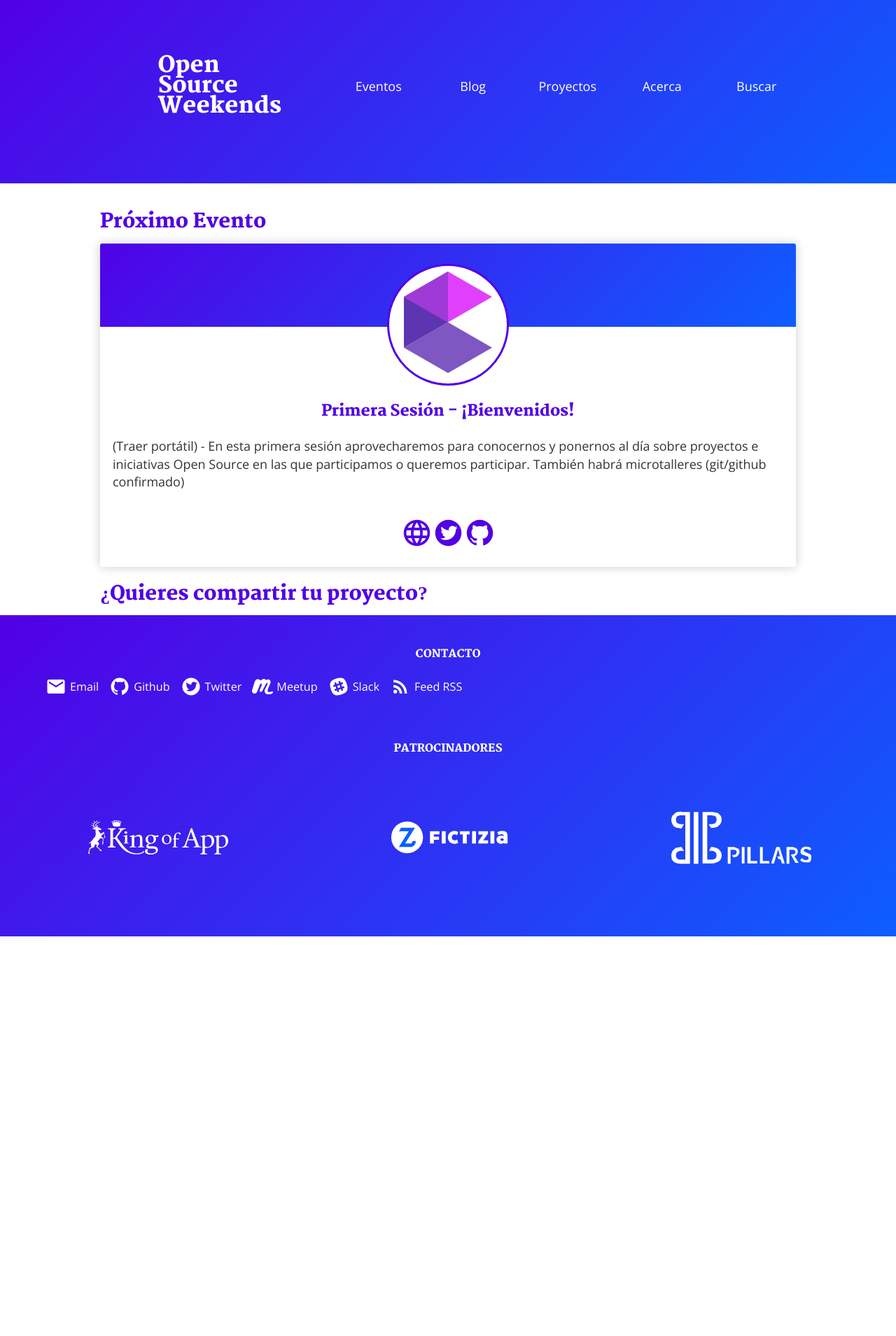
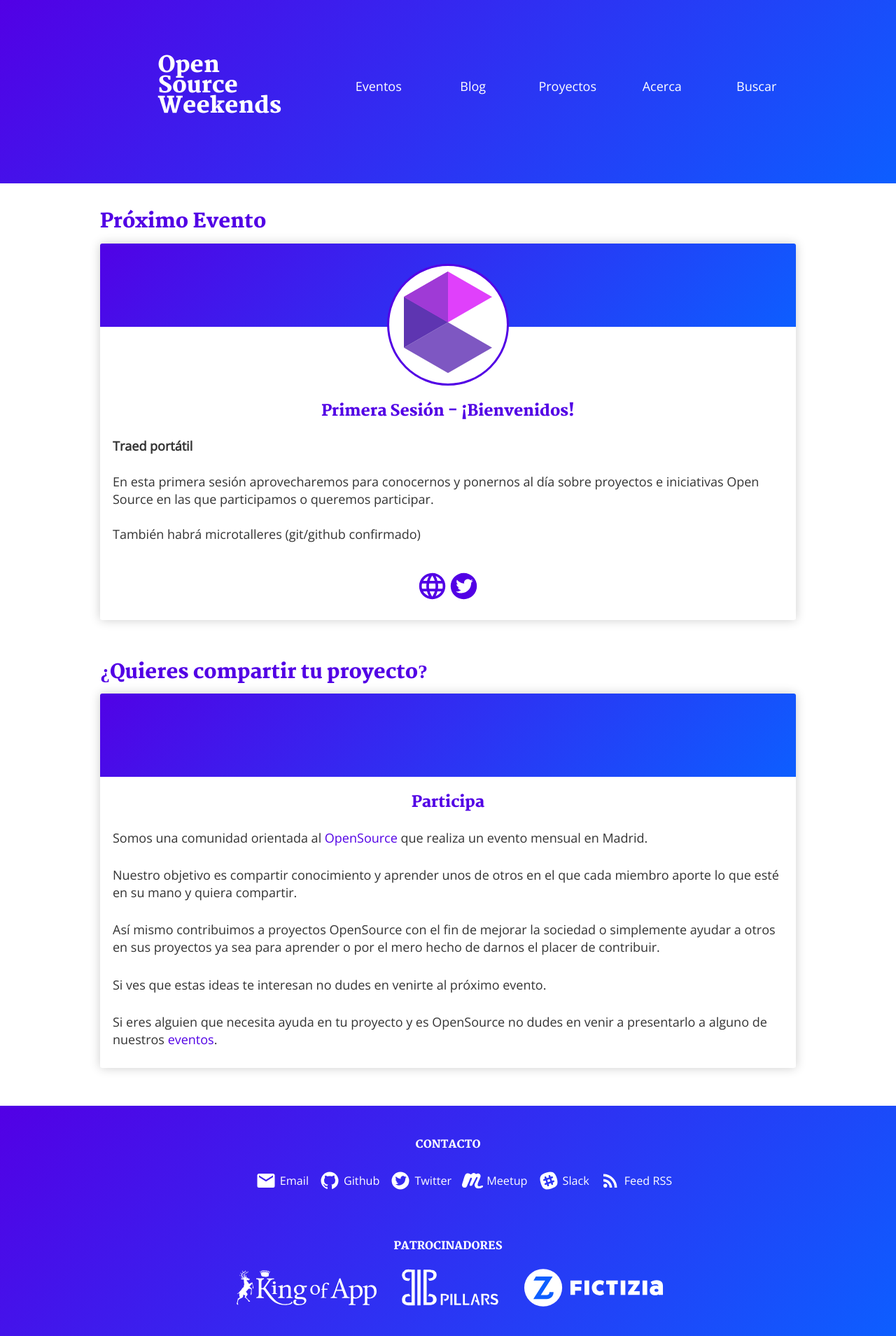
Before and after one commit to OSWeekends/osweekends.github.io, a Jekyll site: the page built from index.html, in a window 1280 px wide. Shown: the whole page at 70% size. Built offline with Jekyll 4.4.1, drawn with Linux system fonts in a browser that asks for light colours; before the commit the page ends 1338 px from its top, so only the background shows below that.

Commit message:
Fixed home page

```diff
--- a/_includes/footer.html
+++ b/_includes/footer.html
@@ -13,14 +13,14 @@
 			</a>
 		</li>
 		<li>
+			<a class="link" href="http://pillarsjs.com/" target="blank">
+				<img style="max-height: 55px" class="icon-sponsor" src="/img/pillarsjs.svg" alt="PillarsJS - Logo">
+			</a>
+		</li>
+		<li>
 			<a class="link" href="http://fictizia.com/" target="blank">
 				<img class="icon-sponsor" src="/img/fictizia.svg" alt="Fictizia - Logo">
 			</a>
 		</li>
-		<li>
-			<a class="link" href="http://pillarsjs.com/" target="blank">
-				<img class="icon-sponsor" src="/img/pillarsjs.svg" alt="PillarsJS - Logo">
-			</a>
-		</li>
 	</ul>
 </footer>
--- a/_sass/layout/_footer.scss
+++ b/_sass/layout/_footer.scss
@@ -13,6 +13,9 @@
 
 
 footer {
+	display: flex;
+	align-items: center;
+	flex-direction: column;
 	font-size: 90%;
 	margin-bottom: 0;
 
--- a/_sass/pages/_acerca.scss
+++ b/_sass/pages/_acerca.scss
@@ -62,8 +62,6 @@
 	padding-left: 0;
 }
 
-
-
 	.card {
 		position: relative;
 	    width: 18.75em;
--- a/_sass/pages/_home.scss
+++ b/_sass/pages/_home.scss
@@ -3,10 +3,10 @@
 // -----------------------------------------------------------------------------
 .event {
 	position: relative;
+	display: flex;
 	align-items: center;
-	display: flex;
 	flex-direction: column;
-    margin: 0 auto 1em;
+    margin: 0 auto 3em;
     background-color: $bgColor;
     border-radius: 3px;
     @include boxShador;
@@ -29,9 +29,9 @@
 	    width: calc(10em - 6px);
 		margin-top: -5em;
 		padding: 1em;
-	    border: 3px solid $mainColor;
+		border: 3px solid $mainColor;
 		border-radius: 50%;
-	    background-color: white;
+	    background-color: $bgColor;
 	}
 
 	& img {
@@ -45,6 +45,7 @@
 	& p {
 		margin-top: -1em;
 		padding: 1em;
+		align-self: flex-start;
 	}
 
 	& .card__media {
--- a/index.html
+++ b/index.html
@@ -5,28 +5,37 @@ layout: default
 <h2>Próximo Evento</h2>
 
 <ul class="card--wrapper">
-	{% for org in site.data.eventos limit:1 %}
+	{% for event in site.data.eventos limit:1 %}
 	<li class="event">
 		<div class="card__banner"></div>
         <div class="event__img">
-        	<a href="{{ org.lugar }}" target="blank">
-        		<img src="{{ org.img }}" alt="Fotografía de {{ org.name }}">
+        	<a href="{{ event.location }}" target="blank">
+        		<img src="{{ event.img }}" alt="Fotografía de {{ event.location }}" title="El lugar donde se va a organizar el evento es {{ event.location-name }}">
         	</a>
         </div>
-        <h3>{{ org.name }}</h3>
-        <p>{{ org.desc }}</p>
+        <h3>{{ event.name }}</h3>
+        <p>{{ event.desc }}</p>
 		<ul class="card__media">
 			<li>
-				<a class="link" href="{{ org.web }}" target="blank">{% include web.html %}</a>
+				<a class="link" href="{{ event.web }}" target="blank">{% include web.html %}</a>
 			<li>
-				<a class="link" href="{{ org.twitter }}" target="blank">{% include twitter.html %}</a>
+				<a class="link" href="{{ event.twitter }}" target="blank">{% include twitter.html %}</a>
 			</li>
-			<li>
-				<a class="link" href="{{ org.github }}" target="blank">{% include github.html %}</a>
-			</li></li>
 		</ul>
 	</li>
 	{% endfor %}
 </ul>
 
 <h2><span class="qMark">¿</span>Quieres compartir tu proyecto<span class="qMark">?</span></h2>
+
+<ul class="card--wrapper">
+	<li class="event">
+		<div class="card__banner"></div>
+        <h3>Participa</h3>
+        <p>Somos una comunidad orientada al <a class="link" href="https://es.wikipedia.org/wiki/C%C3%B3digo_abierto">OpenSource</a> que realiza un evento mensual en Madrid.</p>
+        <p>Nuestro objetivo es compartir conocimiento y aprender unos de otros en el que cada miembro aporte lo que esté en su mano y quiera compartir.</p>
+        <p>Así mismo contribuimos a proyectos OpenSource con el fin de mejorar la sociedad o simplemente ayudar a otros en sus proyectos ya sea para aprender o por el mero hecho de darnos el placer de contribuir.</p>
+        <p>Si ves que estas ideas te interesan no dudes en venirte al próximo evento.</p>
+        <p>Si eres alguien que necesita ayuda en tu proyecto y es OpenSource no dudes en venir a presentarlo a alguno de nuestros <a class="link" href="/eventos/">eventos</a>.</p>
+	</li>
+</ul>
```
Also changed, not shown: _data/eventos.yml (+5 -5 lines), img/fictizia.svg, img/pillarsjs.svg.
